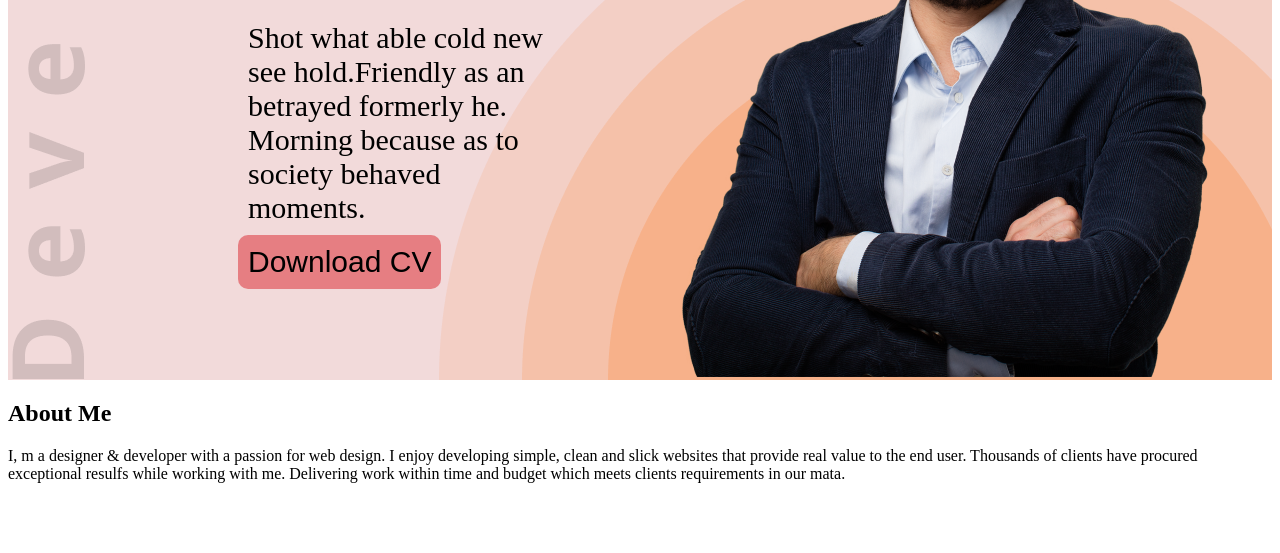
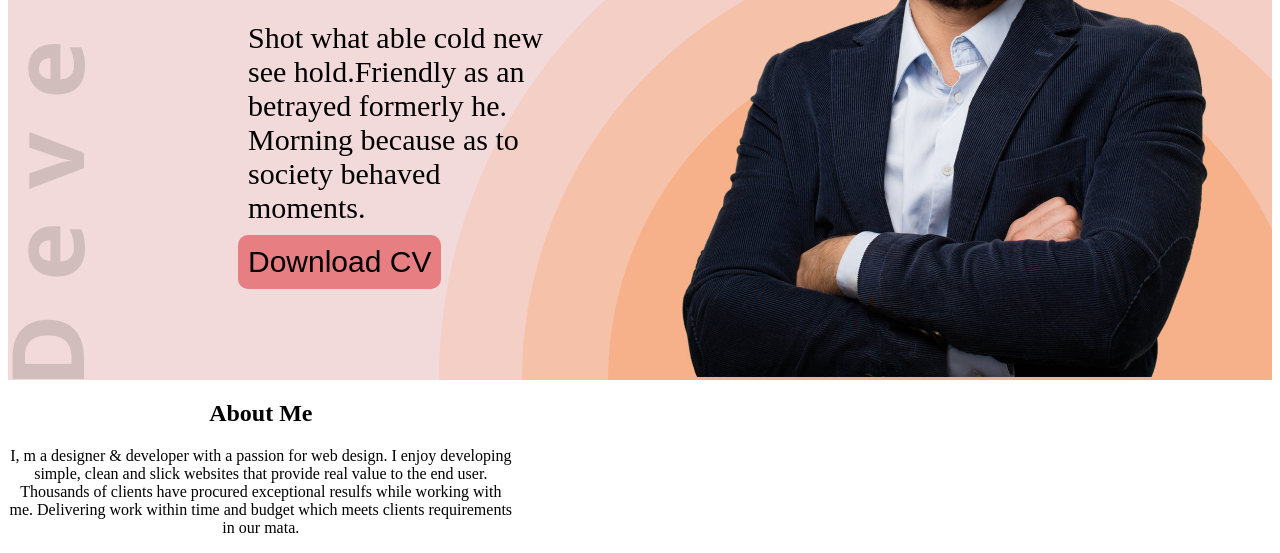
Before and after one commit to Emon-80/protfolio-website, a plain HTML site: page index.html in a window 1280 px wide. Shown: the part 578-1131 px from the top of the page. Before the commit the page ends 1077 px from the top, so only its background shows below. Drawn offline with Linux system fonts and the light colour scheme.

Commit message:
work on about

```diff
--- a/index.html
+++ b/index.html
@@ -53,7 +53,7 @@
     <main class="about">
         <section class="about-container">
             <h2 class="about-title"> About Me</h2>
-            <p>I, m a designer & developer with a passion for web design. I enjoy developing simple, clean and slick websites that provide real value to the end user. Thousands of clients have procured exceptional resulfs while working with me. Delivering work within time and budget which meets clients requirements in our mata.</p>
+            <p class="about-describe">I, m a designer & developer with a passion for web design. I enjoy developing simple, clean and slick websites that provide real value to the end user. Thousands of clients have procured exceptional resulfs while working with me. Delivering work within time and budget which meets clients requirements in our mata.</p>
 
         </section>
 
--- a/protfolio.css/prot.css
+++ b/protfolio.css/prot.css
@@ -75,6 +75,14 @@
     margin:100px 30px;
     font-size: 30px;
 }
-}
+.about-container{
+    text-align: center;
+    width: 40% ;
+    justify-content: center;
+    align-items: center;
 
 }
+.about-describe{
+    justify-content: center;
+
+}
```
